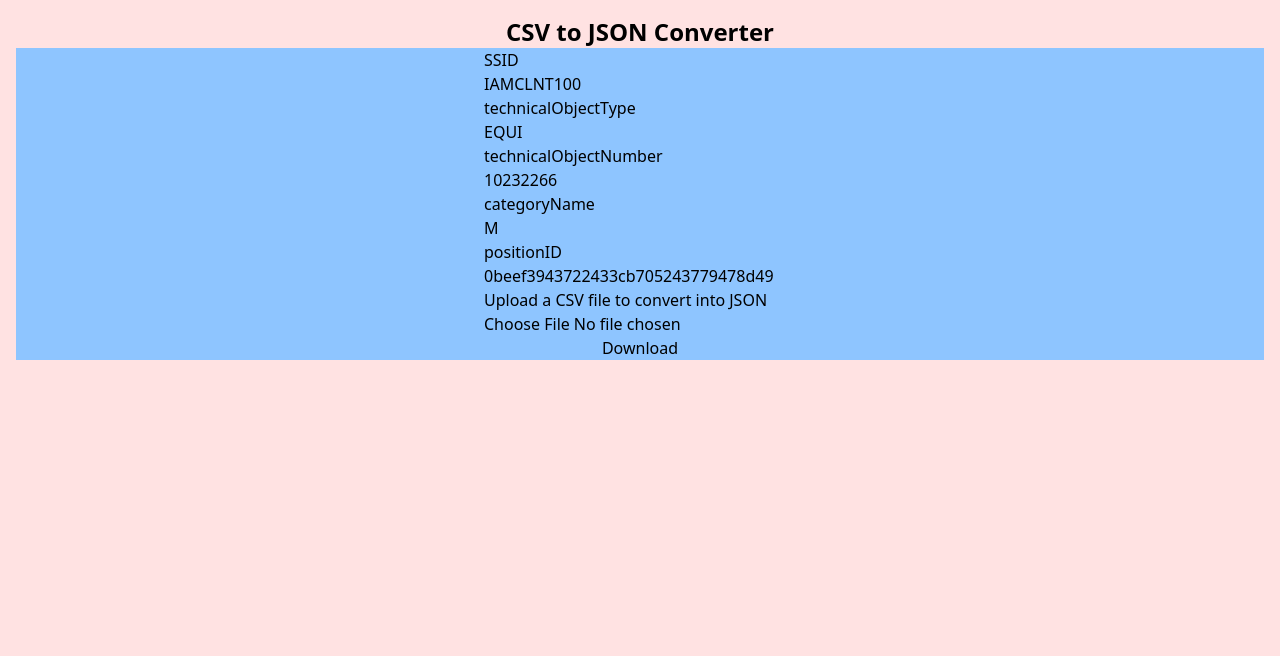
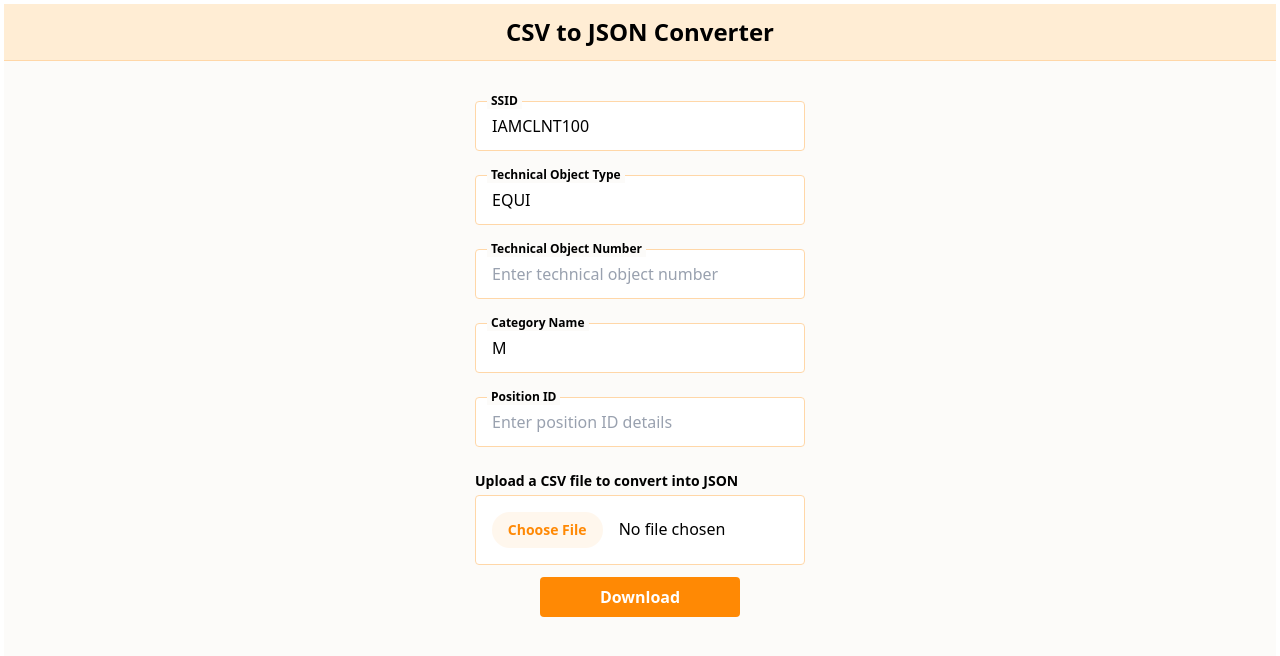
Before and after one commit to namithaburnapelly/json_converter, an Angular app: page / in a window 1280 px wide. Shown: the top 656 px of the page. Built offline with nearby package versions, Linux system fonts and the light colour scheme.

Commit message:
Raw form completed

```diff
--- a/angular.json
+++ b/angular.json
@@ -26,9 +26,7 @@
             "outputPath": "dist/csv_to_json",
             "index": "src/index.html",
             "browser": "src/main.ts",
-            "polyfills": [
-              "zone.js"
-            ],
+            "polyfills": ["zone.js"],
             "tsConfig": "tsconfig.app.json",
             "assets": [
               {
@@ -36,9 +34,7 @@
                 "input": "public"
               }
             ],
-            "styles": [
-              "src/styles.css"
-            ],
+            "styles": ["src/styles.css"],
             "scripts": []
           },
           "configurations": {
@@ -83,10 +79,7 @@
         "test": {
           "builder": "@angular-devkit/build-angular:karma",
           "options": {
-            "polyfills": [
-              "zone.js",
-              "zone.js/testing"
-            ],
+            "polyfills": ["zone.js", "zone.js/testing"],
             "tsConfig": "tsconfig.spec.json",
             "assets": [
               {
@@ -95,6 +88,7 @@
               }
             ],
             "styles": [
+              "@angular/material/prebuilt-themes/magenta-violet.css",
               "src/styles.css"
             ],
             "scripts": []
--- a/package.json
+++ b/package.json
@@ -11,6 +11,7 @@
   "private": true,
   "dependencies": {
     "@angular/animations": "^19.0.0",
+    "@angular/cdk": "^19.2.17",
     "@angular/common": "^19.0.0",
     "@angular/compiler": "^19.0.0",
     "@angular/core": "^19.0.0",
--- a/src/app/app.component.html
+++ b/src/app/app.component.html
@@ -1,2 +1,4 @@
-<main class="h-[100dvh] w-[100dvw] p-4 bg-red-100"><app-form></app-form></main>
+<main class="h-[100dvh] w-[100dvw] p-1">
+  <app-form></app-form>
+</main>
 <router-outlet />
--- a/src/app/form/form.component.css
+++ b/src/app/form/form.component.css
@@ -0,0 +1,9 @@
+.file-icon {
+  font-size: small;
+  color: gray;
+}
+
+.main-container,
+label {
+  background-color: rgb(252, 251, 249);
+}
--- a/src/app/form/form.component.html
+++ b/src/app/form/form.component.html
@@ -1,39 +1,120 @@
-<div class="h-full w-full">
-  <h1 class="flex justify-center font-semibold text-2xl">
+<div class="h-full w-full main-container">
+  <h1 class="flex justify-center font-semibold text-2xl bg-orange-100 p-3">
     CSV to JSON Converter
   </h1>
-  <form
-    [formGroup]="form"
-    (ngSubmit)="submitForm()"
-    class="h-fit w-full bg-blue-300"
+  <div class="w-full h-[1px] bg-orange-200"></div>
+  <div class="flex justify-center items-center">
+    <form [formGroup]="form" (ngSubmit)="submitForm()">
+      <div class="flex flex-col pt-10 items-center gap-y-3">
+        <div
+          class="flex flex-col gap-y-6 w-full max-w-[340px] lg:max-w-[380px]"
         >
-    <div class="flex justify-center h-full w-full">
-      <div class="flex flex-col">
-        <label for="SSID">SSID</label>
-        <input type="text" id="SSID" formControlName="SSID" class="" />
+          <!-- ssid -->
+          <div class="relative flex flex-col">
+            <label
+              for="SSID"
+              class="text-xs font-bold absolute z-10 left-3 -top-2 px-1"
+              >SSID</label
+            >
+            <input
+              type="text"
+              id="SSID"
+              formControlName="SSID"
+              placeholder="Enter SSID"
+              class="placeholder:text-gray-400 border border-orange-200 bg-white rounded px-4 py-3 focus:outline-none focus:ring-2 focus:ring-orange-200 focus:border-transparent focus:ring-offset-0 autofill:bg-white autofill:text-black autofill:shadow-[inset_0_0_0px_1000px_white]"
+            />
+          </div>
 
-        <label for="technicalObjectType">technicalObjectType</label>
+          <!-- Technical object type -->
+          <div class="relative flex flex-col">
+            <label
+              for="technicalObjectType"
+              class="text-xs font-bold absolute z-10 left-3 -top-2 px-1"
+              >Technical Object Type</label
+            >
             <input
               type="text"
               id="technicalObjectType"
               formControlName="technicalObjectType"
+              placeholder="Enter technical object type"
+              class="placeholder:text-gray-400 border border-orange-200 bg-white rounded px-4 py-3 focus:outline-none focus:ring-2 focus:ring-orange-200 focus:border-transparent focus:ring-offset-0 autofill:bg-white autofill:text-black autofill:shadow-[inset_0_0_0px_1000px_white]"
             />
-        <label for="technicalObjectNumber">technicalObjectNumber</label>
+          </div>
+
+          <!-- Technical object Number -->
+          <div class="relative flex flex-col">
+            <label
+              for="technicalObjectNumber"
+              class="text-xs font-bold absolute z-10 left-3 -top-2 px-1"
+              >Technical Object Number</label
+            >
             <input
               type="text"
               id="technicalObjectNumber"
               formControlName="technicalObjectNumber"
+              placeholder="Enter technical object number"
+              class="placeholder:text-gray-400 border border-orange-200 bg-white rounded px-4 py-3 focus:outline-none focus:ring-2 focus:ring-orange-200 focus:border-transparent focus:ring-offset-0 autofill:bg-white autofill:text-black autofill:shadow-[inset_0_0_0px_1000px_white]"
             />
-        <label for="categoryName">categoryName</label>
-        <input type="text" id="categoryName" formControlName="categoryName" />
-        <label for="positionID">positionID</label>
-        <input type="text" id="positionID" formControlName="positionID" />
-        <label for="csvFile">Upload a CSV file to convert into JSON</label>
-        <input type="file" id="csvFile" (change)="fileChange($event)" />
+          </div>
 
-        <button type="submit">Download</button>
+          <!-- category name -->
+          <div class="relative flex flex-col">
+            <label
+              for="categoryName"
+              class="text-xs font-bold absolute z-10 left-3 -top-2 px-1"
+              >Category Name</label
+            >
+            <input
+              type="text"
+              id="categoryName"
+              formControlName="categoryName"
+              placeholder="Enter category name"
+              class="placeholder:text-gray-400 border border-orange-200 bg-white rounded px-4 py-3 focus:outline-none focus:ring-2 focus:ring-orange-200 focus:border-transparent focus:ring-offset-0 autofill:bg-white autofill:text-black autofill:shadow-[inset_0_0_0px_1000px_white]"
+            />
+          </div>
+
+          <!-- positionn id -->
+          <div class="relative flex flex-col">
+            <label
+              for="positionID"
+              class="text-xs font-bold absolute z-10 left-3 -top-2 px-1"
+              >Position ID</label
+            >
+            <input
+              type="text"
+              id="positionID"
+              formControlName="positionID"
+              placeholder="Enter position ID details"
+              class="placeholder:text-gray-400 border border-orange-200 bg-white rounded px-4 py-3 focus:outline-none focus:ring-2 focus:ring-orange-200 focus:border-transparent focus:ring-offset-0 autofill:bg-white autofill:text-black autofill:shadow-[inset_0_0_0px_1000px_white]"
+            />
+          </div>
+
+          <!-- file upload -->
+          <div class="flex flex-col gap-y-1">
+            <label for="csvFile" class="text-sm font-semibold"
+              >Upload a CSV file to convert into JSON</label
+            >
+
+            <div
+              class="flex items-center justify-center border border-orange-200 bg-white rounded py-4 px-2 gap-x-3"
+            >
+              <input
+                type="file"
+                id="csvFile"
+                (change)="fileChange($event)"
+                class="w-[95%] overflow-hidden file:mr-4 file:rounded-full file:border-0 file:bg-orange-50 file:px-4 file:py-2 file:text-sm file:font-semibold file:text-orange-400 hover:file:bg-orange-100"
+              />
+            </div>
+          </div>
+        </div>
+        <button
+          type="submit"
+          class="w-50 px-3 py-2 bg-orange-400 text-white rounded font-semibold"
+        >
+          Download
+        </button>
         <div>{{ errorMessage }}</div>
-      </div>
       </div>
     </form>
   </div>
+</div>
--- a/src/app/form/form.component.ts
+++ b/src/app/form/form.component.ts
@@ -1,4 +1,4 @@
-import { Component, inject } from '@angular/core';
+import { ChangeDetectionStrategy, Component, inject } from '@angular/core';
 import { FormBuilder, FormGroup, Validators } from '@angular/forms';
 
 @Component({
@@ -6,6 +6,7 @@ import { FormBuilder, FormGroup, Validators } from '@angular/forms';
   standalone: false,
   templateUrl: './form.component.html',
   styleUrl: './form.component.css',
+  changeDetection: ChangeDetectionStrategy.OnPush,
 })
 export class FormComponent {
   form: FormGroup;
@@ -18,9 +19,9 @@ export class FormComponent {
     this.form = this.fb.group({
       SSID: ['IAMCLNT100', Validators.required],
       technicalObjectType: ['EQUI', Validators.required],
-      technicalObjectNumber: ['10232266', Validators.required],
+      technicalObjectNumber: ['', Validators.required],
       categoryName: ['M', Validators.required],
-      positionID: ['0beef3943722433cb705243779478d49', Validators.required],
+      positionID: ['', Validators.required],
     });
   }
 
--- a/src/index.html
+++ b/src/index.html
@@ -1,11 +1,15 @@
-<!doctype html>
+<!DOCTYPE html>
 <html lang="en">
   <head>
-  <meta charset="utf-8">
+    <meta charset="utf-8" />
     <title>CsvToJson</title>
-  <base href="/">
-  <meta name="viewport" content="width=device-width, initial-scale=1">
-  <link rel="icon" type="image/x-icon" href="favicon.ico">
+    <base href="/" />
+    <meta name="viewport" content="width=device-width, initial-scale=1" />
+    <link rel="icon" type="image/x-icon" href="favicon.ico" />
+    <link
+      href="https://fonts.googleapis.com/icon?family=Material+Icons"
+      rel="stylesheet"
+    />
   </head>
   <body>
     <app-root></app-root>
--- a/src/styles.css
+++ b/src/styles.css
@@ -1,2 +1,10 @@
 /* You can add global styles to this file, and also import other style files */
 @import "tailwindcss";
+
+html,
+body {
+  height: 100%;
+}
+body {
+  margin: 0;
+}
```
Also changed, not shown: 1 other file (tests, documents, lock files or other folders). Lines whose indentation alone changed are shown as unchanged.
